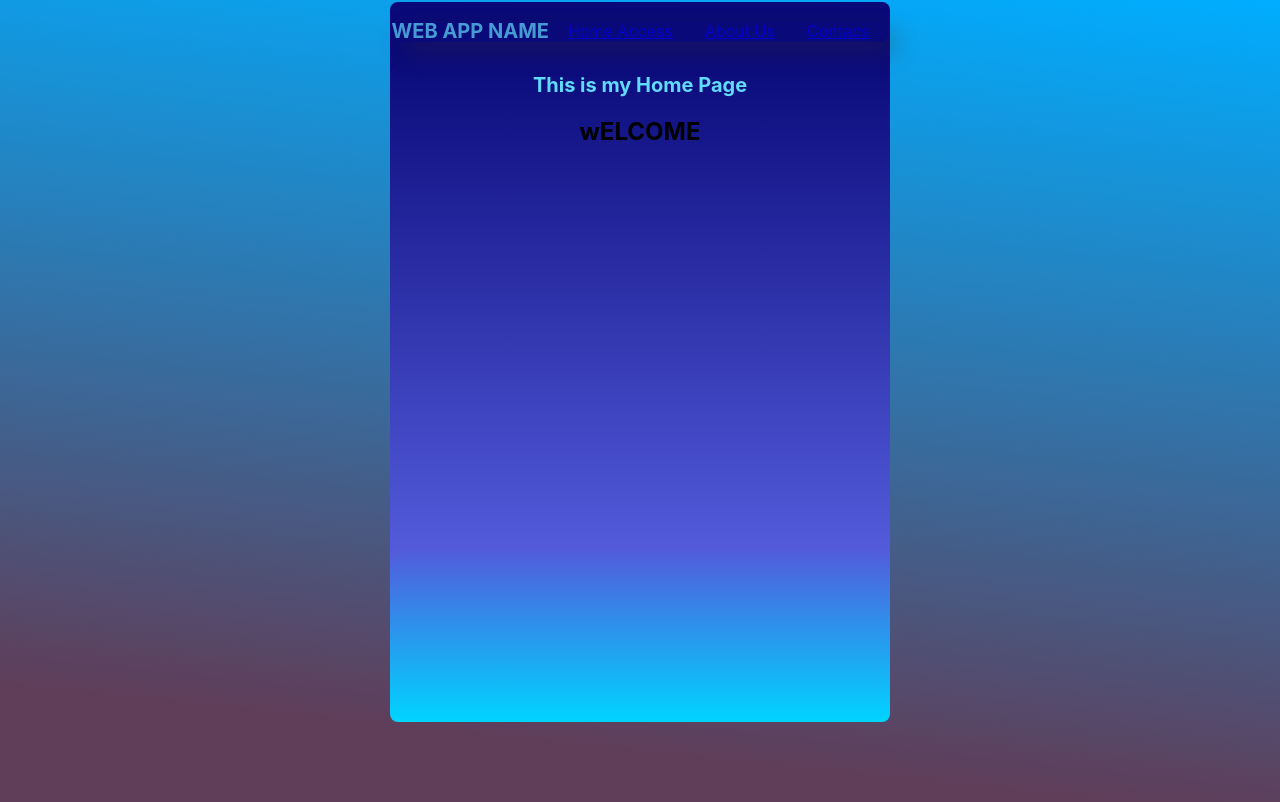
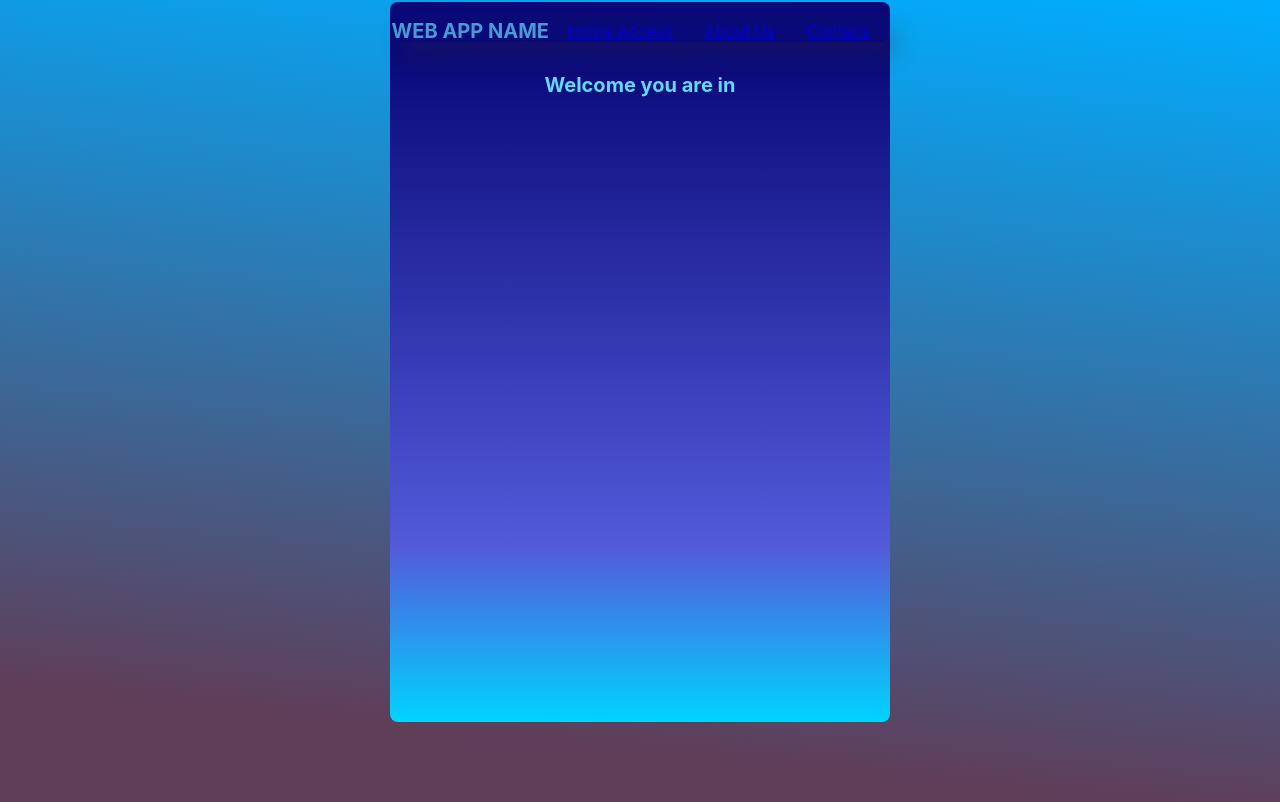
Before and after one commit to loveragabriel/myapp, a React (Create React App) app: page /Home in a window 1280 px wide. Built offline with nearby package versions, Linux system fonts and the light colour scheme.

Commit message:
Routes and log in created

```diff
--- a/src/Components/Contact.js
+++ b/src/Components/Contact.js
@@ -14,5 +14,4 @@ const Contact =()=>{
         </div>
     )
 }
-
 export default Contact;
--- a/src/Components/Home.js
+++ b/src/Components/Home.js
@@ -7,8 +7,7 @@ const Home =()=>{
     return(
             <div>
             <NavComponent/>
-            <h1>This is my Home Page </h1>
-            <h2>wELCOME</h2>
+            <h1>Welcome you are in </h1>
             </div>
 
     )
--- a/src/Components/HomeAccess.js
+++ b/src/Components/HomeAccess.js
@@ -2,20 +2,31 @@ import React from "react";
 import ReactDOM from "react-dom/client";
 import { useState } from "react";
 import { Routes, Route, Link } from "react-router-dom";
+import { Navigate, useNavigate } from "react-router";
+import NavComponent from "./NavComponent";
+import About from "./aboutUs";
+
+//Pages
+
+
 
 const HomeAccess = () =>{
     const [correo, setcorreo] = useState("");
     const [Password, setPassword] = useState('');
+    const navigate =  useNavigate();
     const submited = (e) => {
+
         e.preventDefault()
         const blog = {correo, Password}
         let letEmail = blog.correo
         /*console.log(letEmail); */
         let letPasswrd = blog.Password
         /*console.log(letPasswrd); */
-        if (letEmail=="loveragabriel" && letPasswrd=="Entrar123"){window.open("https://www.linkedin.com/in/loveragabriel/", '_blank')}
+
+        if (letEmail=="loveragabriel" && letPasswrd=="Entrar123"){navigate('/Home')}
         else alert("You're Wrong try Again");
     }
+
     return(
         <div>
          <h1>my-react-page</h1>
@@ -34,7 +45,6 @@ const HomeAccess = () =>{
 
             <p>Credential Access: <br/>
             loveragabriel / Entrar123 </p>
-
         </div>
     )
 }
--- a/src/Components/NavComponent.js
+++ b/src/Components/NavComponent.js
@@ -15,7 +15,7 @@ const NavComponent = () =>{
                             ICON
                     </div>
                     <ul>
-                        <li><Link to="/HomeAccess">Home Access</Link></li>
+                        <li><Link to="/">Home Access</Link></li>
                         <li><Link to="/aboutUs">About Us</Link></li>
                         <li><Link to="/Contact">Contacs</Link></li>
                     </ul>
--- a/src/Components/aboutUs.js
+++ b/src/Components/aboutUs.js
@@ -7,7 +7,7 @@ const About =()=>{
     return(
         <div>
         <NavComponent></NavComponent>
-            <h1>Hello this is my About Page</h1>
+            <h1>About Us</h1>
             <h2>Please learn more about us!</h2>
 
         </div>
```
